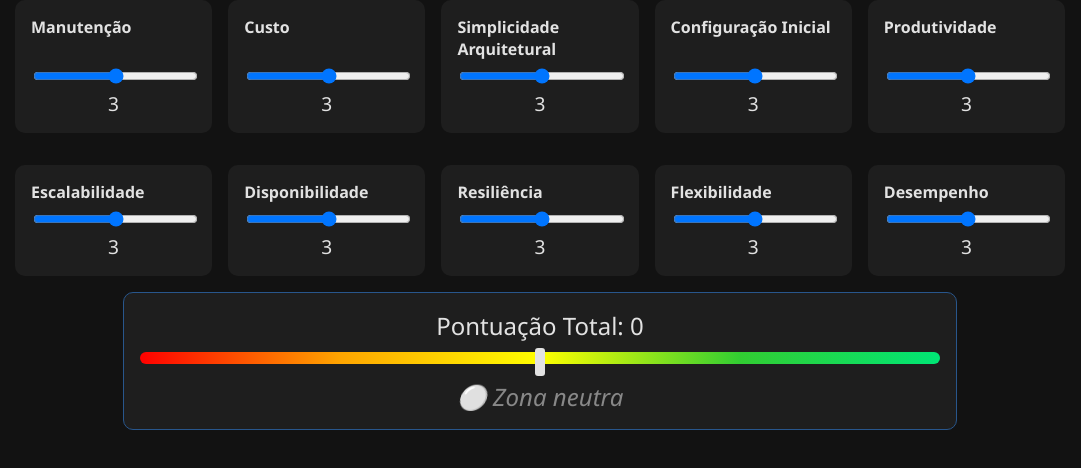
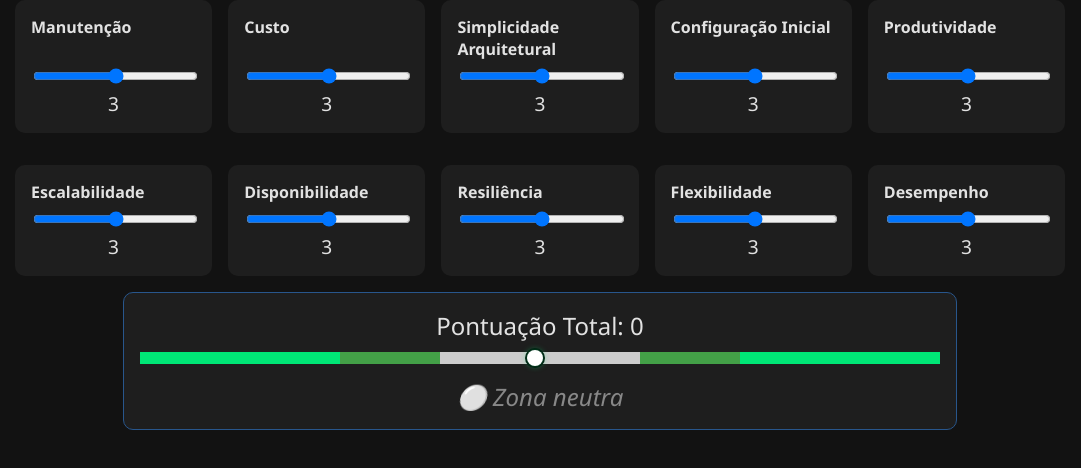
Before and after one commit to felipecarvalhogodoi98/calculadora-arquitetura, a plain HTML site: page index.html in a window 1280 px wide. Shown: the part 118-586 px from the top of the page, without its empty margins (100-1181 px from the left). Drawn offline with Linux system fonts and the light colour scheme.

```diff
--- a/index.html
+++ b/index.html
@@ -80,20 +80,49 @@
       height: 12px;
       border-radius: 10px;
       margin-top: 10px;
-      background: linear-gradient(to right, red, orange, yellow, limegreen, #00e676);
       position: relative;
+      display: flex;
+      box-shadow: inset 0 0 0 1px #444;
+      /* border: 1px solid var(--text); */
+    }
+
+    /* Cada faixa de -20 a 20 = 40 unidades no total */
+    .bar::before {
+      content: '';
+      display: block;
+      width: 100%;
+      height: 100%;
+      background: repeating-linear-gradient(
+        to right,
+        #00e676 0%,      /* -20 a -12*/
+        #00e676 25%,
+        #43a047 25%,     /* -12 a -5 */
+        #43a047 37.5%,
+        #cccccc 37.5%,   /* -5 a 5*/
+        #cccccc 62.5%,
+        #43a047 62.5%,   /* 5 a 12 */
+        #43a047 75%,
+        #00e676 75%,     /* 12 a 20 */
+        #00e676 100%
+      );
+      position: absolute;
+      inset: 0;
+      z-index: 0;
     }
 
     .bar::after {
       content: '';
       position: absolute;
-      top: -4px;
-      left: var(--slider-pos, 0);
-      width: 10px;
-      height: 28px;
-      background: var(--text);
-      border-radius: 3px;
-      transition: transform 0.2s ease;
+      top: 50%;
+      left: var(--slider-pos, 0%);
+      transform: translate(-50%, -50%);
+      width: 16px;
+      height: 16px;
+      background-color: #fff;
+      border-radius: 50%;
+      box-shadow: 0 0 6px rgba(0, 230, 118, 0.6), 0 0 0 2px #000;
+      z-index: 2;
+      transition: left 0.2s ease;
     }
 
     .recommendation {
```
